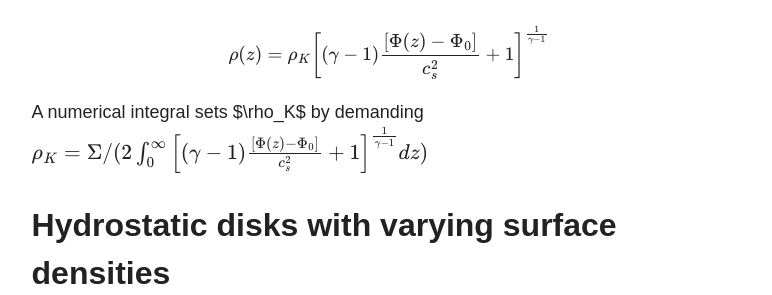
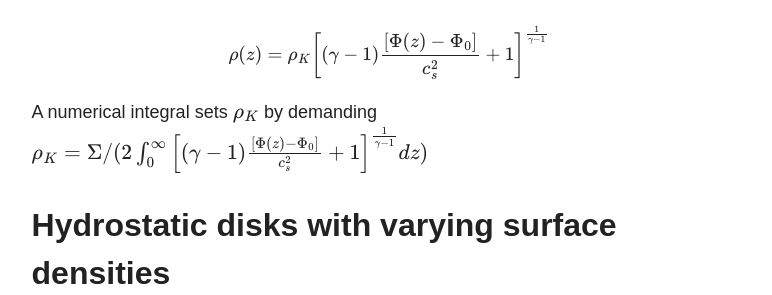
Before and after one commit to brantr/brantr.github.io, a Jekyll site: the page built from _posts/blog/2017-04-12-hydrostatic-balance.md, in a window 1280 px wide and 900 px high, scrolled down 1495 px. Shown: the part 161-456 px from the top of the window, without its empty margins (348-1120 px from the left). Built offline with Jekyll 4.4.1, drawn with Linux system fonts in a browser that asks for light colours; nearby versions of some CDN libraries; formulas are drawn with MathJax 3.

Commit message:
Fixed another math typo.

```diff
--- a/_posts/blog/2017-04-12-hydrostatic-balance.md
+++ b/_posts/blog/2017-04-12-hydrostatic-balance.md
@@ -74,7 +74,7 @@ $$
 \rho(z) = \rho_K\left[(\gamma-1)\frac{[\Phi(z)-\Phi_0]}{c_s^2} + 1\right]^{\frac{1}{\gamma-1}}
 $$
 
-A numerical integral sets $\rho_K$ by demanding
+A numerical integral sets $$\rho_K$$ by demanding
 $$
 \rho_K = \Sigma/(2\int_0^{\infty}\left[(\gamma-1)\frac{[\Phi(z)-\Phi_0]}{c_s^2} + 1\right]^{\frac{1}{\gamma-1}} dz)
 $$
```
